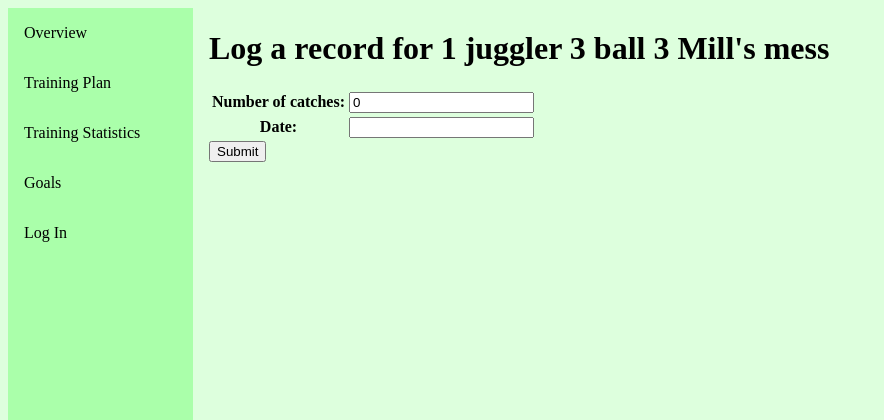
After one commit to becky112358/juggling_suggestions, a Django app: page /patterns/1/log_record in a window 1280 px wide. The commit adds this page. Shown: the top 420 px of the page, without its empty margins (0-884 px from the left). Run offline with Django 3.2, Linux system fonts and the light colour scheme; data comes from the database, SQL or seed files in the repository; both versions use the stored data as it was before the commit.

Commit message:
Include the option to add records for patterns.

```diff
--- /dev/null
+++ b/patterns/forms.py
@@ -0,0 +1,22 @@
+import datetime
+
+from django.core.exceptions import ValidationError
+from django.forms import ModelForm
+from django.utils.translation import ugettext_lazy as _
+
+from .models import Record
+
+
+class RecordForm(ModelForm):
+
+    class Meta:
+        model = Record
+        fields = ['number_of_catches', 'date']
+
+    def clean_date(self):
+        data = self.cleaned_data['date']
+
+        if data > datetime.date.today():
+            raise ValidationError(_('You can do it! (And after you have, come back and log the record.)'))
+
+        return data
--- a/patterns/models.py
+++ b/patterns/models.py
@@ -134,6 +134,6 @@ class Modifier(models.Model):
 
 class Record(models.Model):
     pattern = models.ForeignKey(Pattern, on_delete=models.CASCADE)
-    user_or_team = models.ForeignKey(User, on_delete=models.CASCADE)
+#    user_or_team = models.ForeignKey(User, on_delete=models.CASCADE)
     number_of_catches = models.IntegerField(default=0, validators=[MinValueValidator(0)])
     date = models.DateField()
--- a/patterns/templates/patterns/detail.html
+++ b/patterns/templates/patterns/detail.html
@@ -42,6 +42,7 @@
 
     {% if user.is_authenticated %}
         <h1>My pattern logs</h1>
+        <a href="{% url 'patterns:log_record' pattern.id %}"><button>Log a record for this pattern</button></a>
     {% endif %}
 
     <h1>Patterns of a similar difficulty</h1>
--- /dev/null
+++ b/patterns/templates/patterns/log_record.html
@@ -0,0 +1,12 @@
+{% extends "base.html" %}
+
+{% block content %}
+    <h1>Log a record for {{ pattern }}</h1>
+    <form action="" method="post">
+        {% csrf_token %}
+        <table>
+            {{ formset.as_table }}
+        </table>
+        <input type="submit" value="Submit">
+    </form>
+{% endblock %}
--- a/patterns/urls.py
+++ b/patterns/urls.py
@@ -6,4 +6,5 @@ app_name = 'patterns'
 urlpatterns = [
     path('', views.index, name='index'),
     path('<int:pattern_id>/', views.detail, name='detail'),
+    path('<int:pattern_id>/log_record', views.log_record, name='log_record'),
 ]
--- a/patterns/views.py
+++ b/patterns/views.py
@@ -1,6 +1,8 @@
-from django.shortcuts import get_object_or_404, render
+from django.shortcuts import get_object_or_404, HttpResponseRedirect, render
+from django.urls import reverse
 
-from .models import Modifier, Pattern
+from .forms import RecordForm
+from .models import Modifier, Pattern, Record
 
 
 def index(request):
@@ -24,3 +26,18 @@ def detail(request, pattern_id):
                   {'pattern': pattern,
                    'pattern_list': pattern_list,
                    'modifier_list': Modifier})
+
+
+def log_record(request, pattern_id):
+    pattern = get_object_or_404(Pattern, pk=pattern_id)
+    if request.method == 'POST':
+        record = Record(pattern=pattern)
+        formset = RecordForm(request.POST, request.FILES, instance=record)
+        if formset.is_valid():
+            formset.save()
+            return HttpResponseRedirect(reverse('patterns:detail', args=(pattern.id,)))
+    else:
+        formset = RecordForm()
+    return render(request, 'patterns/log_record.html',
+                  {'pattern': pattern,
+                   'formset': formset})
```
Also changed, not shown: db.sqlite3, patterns/migrations/0006_remove_record_user_or_team.py (added).
